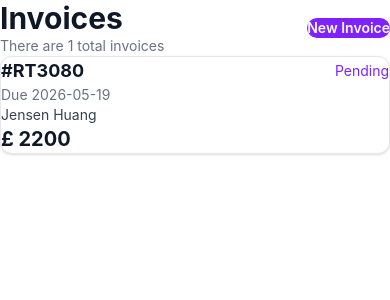
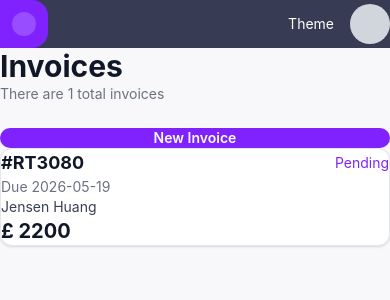
Before and after one commit to Meet-hybrid/hng-stage-2-invoice-app, a React (Vite) app: page / in a window 390 px wide. Shown: the top 300 px of the page. Built offline with nearby package versions, Linux system fonts and the light colour scheme.

Commit message:
feat: create responsive app layout shell

```diff
--- /dev/null
+++ b/src/components/MobileNavbar.tsx
@@ -0,0 +1,19 @@
+function MobileNavbar() {
+  return (
+    <header className="flex items-center justify-between bg-[#373B53] px-6 py-4 lg:hidden">
+      <div className="flex h-12 w-12 items-center justify-center rounded-r-2xl bg-violet-600">
+        <div className="h-6 w-6 rounded-full bg-white/20" />
+      </div>
+
+      <div className="flex items-center gap-4">
+        <button className="text-sm text-white transition hover:text-violet-300">
+          Theme
+        </button>
+
+        <div className="h-10 w-10 rounded-full bg-gray-300" />
+      </div>
+    </header>
+  );
+}
+
+export default MobileNavbar;
--- /dev/null
+++ b/src/components/Sidebar.tsx
@@ -0,0 +1,19 @@
+function Sidebar() {
+  return (
+    <aside className="hidden w-28 flex-col justify-between rounded-r-3xl bg-[#373B53] lg:flex">
+      <div className="flex h-28 items-center justify-center rounded-r-3xl bg-violet-600">
+        <div className="h-10 w-10 rounded-full bg-white/20" />
+      </div>
+
+      <div className="flex flex-col items-center gap-6 border-t border-[#494E6E] py-6">
+        <button className="text-sm text-white transition hover:text-violet-300">
+          Theme
+        </button>
+
+        <div className="h-10 w-10 rounded-full bg-gray-300" />
+      </div>
+    </aside>
+  );
+}
+
+export default Sidebar;
--- a/src/layout/AppLayout.tsx
+++ b/src/layout/AppLayout.tsx
@@ -1,10 +1,20 @@
 import { Outlet } from "react-router-dom";
+import MobileNavbar from "../components/MobileNavbar";
+import Sidebar from "../components/Sidebar";
 
 function AppLayout() {
   return (
-    <main className="min-h-screen bg-white text-black">
-      <Outlet />
-    </main>
+    <div className="min-h-screen bg-[#F8F8FB] lg:flex">
+      <Sidebar />
+
+      <div className="flex-1">
+        <MobileNavbar />
+
+        <main className="mx-auto max-w-6xl px-6 py-8 lg:px-12 lg:py-16">
+          <Outlet />
+        </main>
+      </div>
+    </div>
   );
 }
 
--- a/src/pages/InvoiceListPage.tsx
+++ b/src/pages/InvoiceListPage.tsx
@@ -7,7 +7,7 @@ const invoices = rawInvoices as Invoice[];
 function InvoiceListPage() {
   return (
     <section className="p-6">
-      <div className="flex items-center justify-between">
+      <div className="flex flex-col gap-6 sm:flex-row sm:items-center sm:justify-between">
         <div>
           <h1 className="text-3xl font-bold text-gray-900">Invoices</h1>
 
```
